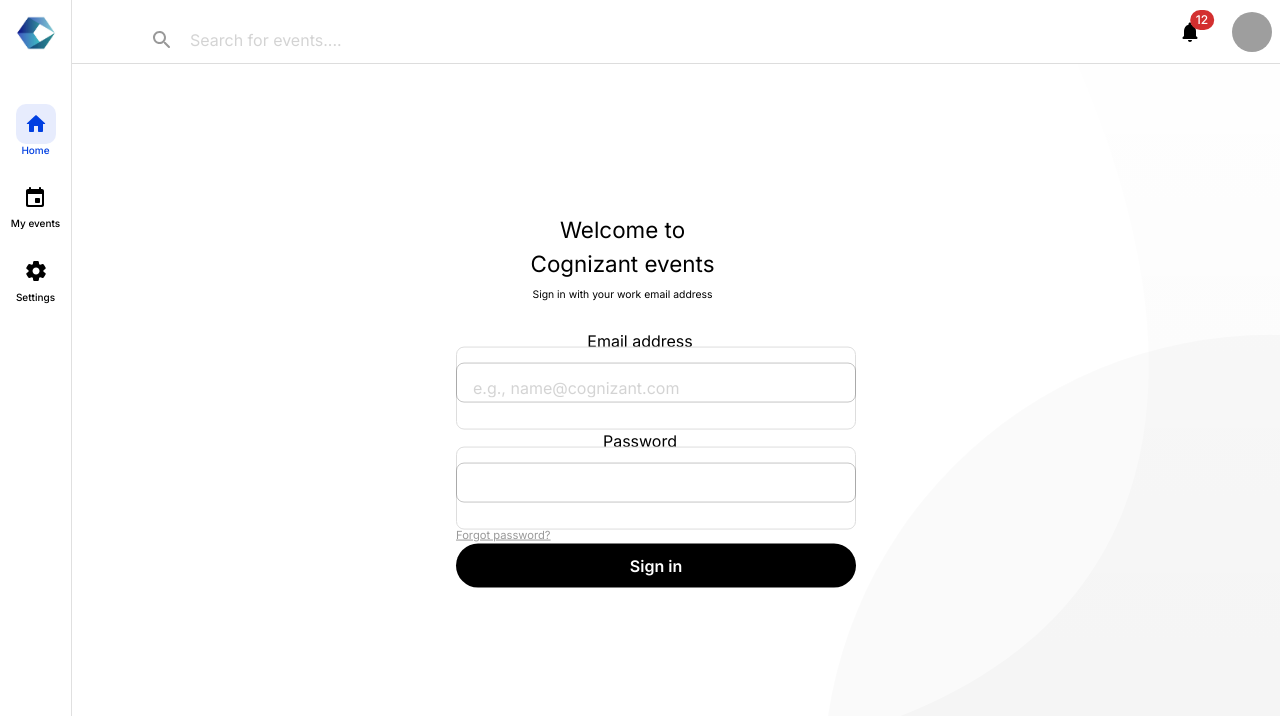
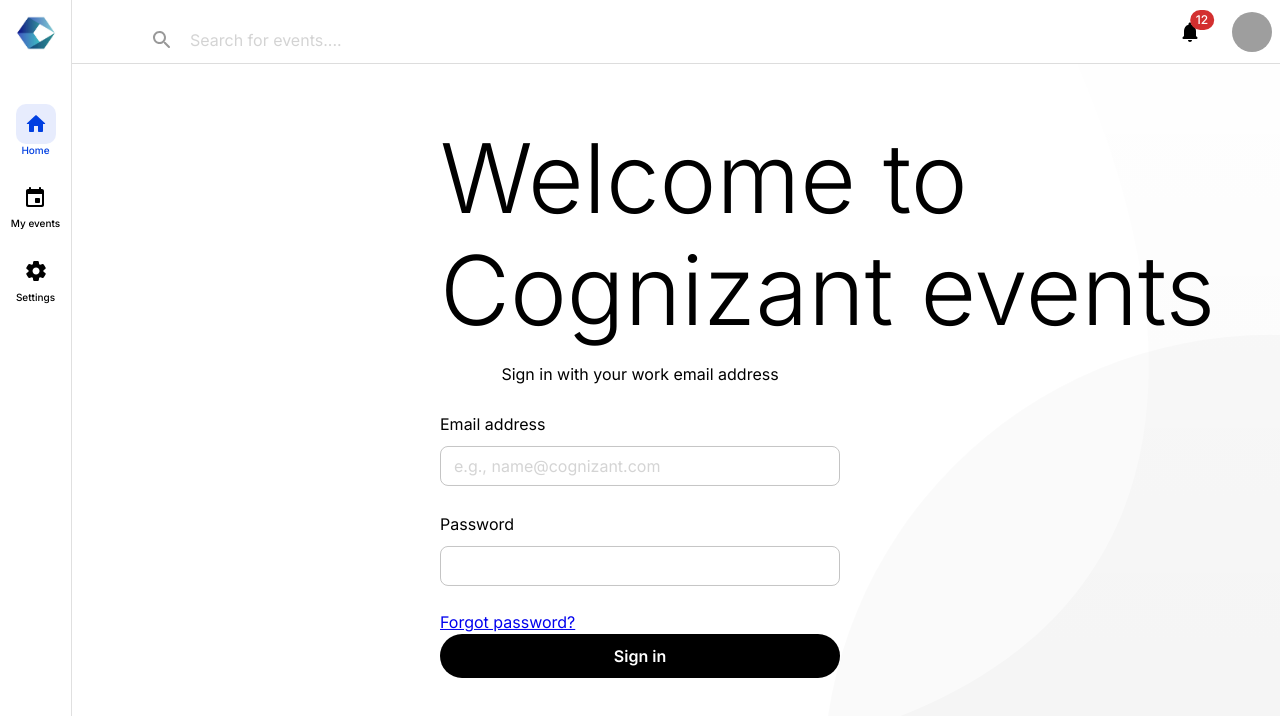
Before and after one commit to Warbreon/event-planner-fe, a React (Create React App) app: page /signin in a window 1280 px wide. Shown: the top 716 px of the page. Built offline with nearby package versions, Linux system fonts and the light colour scheme; grey boxes are pictures that could not be loaded.

Commit message:
Create reusable header component and add it to the sign in pages

```diff
--- a/src/components/forms/login/Login.css
+++ /dev/null
@@ -1,54 +0,0 @@
-
-.welcome-message-bottom {
-    display: block;
-}
-
-#directions {
-    position: relative;
-    font-size: 0.65rem;
-    font-weight: 400;
-    margin-top: 0.5rem;
-    margin-bottom: 1.5rem;
-    margin-left: -35px;
-}
-
-.label-left {
-    text-align: left;
-    font-weight: 400;
-}
-
-#email,
-#password {
-    width: 106%;
-    height: 3rem;
-    background: #ffffff;
-    border: 1px solid #dddddd;
-    border-radius: 8px;
-    font-family: 'Inter';
-    margin-top: 10px;
-    padding-left: 1rem;
-}
-
-.forgot-password {
-    font-size: 0.7em;
-    color: #999999;
-    text-decoration: underline;
-    display: flex;
-    flex-direction: column;
-    text-align: left;
-}
-
-#welcomeMessage {
-    font-size: 1.4rem;
-    margin-left: -35px;
-}
-
-#loginForm {
-    position: fixed;
-    max-width: 400px;
-    top: 50%;
-    left: 50%;
-    transform: translate(-50%, -50%);
-    padding: 16px;
-    text-align: center;
-}
--- /dev/null
+++ b/src/components/forms/login/Login.module.css
@@ -0,0 +1,11 @@
+.coznizantEvents {
+	display: block;
+}
+
+.loginForm {
+	position: fixed;
+	max-width: 400px;
+	top: 50%;
+	left: 50%;
+	transform: translate(-50%, -50%);
+}
--- a/src/components/forms/login/Login.tsx
+++ b/src/components/forms/login/Login.tsx
@@ -1,24 +1,20 @@
-import React from 'react';
 import { Box, Typography } from '@mui/material';
 import LoginViewModel from './LoginViewModel';
 import FormikTextField from '../elements/FormikTextField';
-import './Login.css';
+import styles from './Login.module.css';
 import GenericButton from '../../buttons/login-password-change/ButtonComponent';
 
 import { emailPasswordSchema } from '../../../utils/schemas/emailPasswordSchema';
 import Form from '../Form';
+import PageHeader from '../../headers/page-headers/PageHeader';
 
 const Login = () => {
 	const viewModel = LoginViewModel();
 
 	return (
-		<Box id='loginForm'>
-			<Typography variant='body1' id='welcomeMessage'>
-				Welcome to <span className='welcome-message-bottom'>Cognizant events</span>
-			</Typography>
-			<Typography id='directions' variant='body2'>
-				Sign in with your work email address
-			</Typography>
+		<Box className={styles.loginForm}>
+			<PageHeader variant = 'center' text='Welcome to'/>
+			<PageHeader variant = 'center' text='Cognizant events' subheader='Sign in with your work email address'/>
 			<Form
 				initialValues={{ email: '', password: '' }}
 				validationSchema={emailPasswordSchema}
@@ -31,15 +27,27 @@
 					title='Email address'
 					name='email'
 					placeholder='e.g., name@cognizant.com'
-					type='text'
-					titleClassName={'label-left'}
+					type='email'
+					textFieldClassName={styles.textInput}
 				/>
 
-				<FormikTextField id='password' title='Password' name='password' type='password' titleClassName={'label-left'} />
+				<FormikTextField
+					id='password'
+					title='Password'
+					name='password'
+					type='password'
+					textFieldClassName={styles.textInput}
+				/>
+
+
 				<a href='/signin/forgotpassword' className='forgot-password' onClick={viewModel.handleForgotPasswordClick}>
 					Forgot password?
 				</a>
-				<GenericButton title='Sign in'/>
+
+				<div>
+					<GenericButton title='Sign in'/>
+				</div>
+
 			</Form>
 		</Box>
 	);
--- /dev/null
+++ b/src/components/headers/page-headers/PageHeader.module.css
@@ -0,0 +1,20 @@
+.headerWrapper {
+	width: 400px;
+}
+
+.headerTitleCentered,
+.subHeaderCentered {
+	white-space: nowrap;
+	text-align: center;
+}
+
+.headerTitleLeft,
+.subHeaderLeft {
+	white-space: nowrap;
+	text-align: left;
+}
+
+.subHeaderCentered,
+.subHeaderLeft {
+	padding-top: 1rem;
+}
--- /dev/null
+++ b/src/components/headers/page-headers/PageHeader.tsx
@@ -0,0 +1,40 @@
+import { FC } from 'react';
+import { Typography } from '@mui/material';
+import styles from './PageHeader.module.css';
+
+interface HeaderProps {
+	text: string;
+	variant?: string;
+	subheader?: string;
+}
+
+const PageHeader: FC<HeaderProps> = ({ text, variant, subheader }) => {
+	let headerClassName = '';
+	let subHeaderClassName = '';
+
+	switch (variant) {
+		case 'center':
+			headerClassName = styles.headerTitleCentered;
+			subHeaderClassName = styles.subHeaderCentered;
+			break;
+		default:
+			headerClassName = styles.headerTitleLeft;
+			subHeaderClassName = styles.subHeaderLeft;
+			break;
+	}
+
+	return (
+		<header className={styles.headerWrapper}>
+			<Typography variant='h1' className={headerClassName}>
+				{text}
+			</Typography>
+			{!!subheader && (
+				<Typography variant='body1' className={subHeaderClassName}>
+					{subheader}
+				</Typography>
+			)}
+		</header>
+	);
+};
+
+export default PageHeader;
--- a/src/pages/password-reset/create-new-password/PasswordReset.tsx
+++ b/src/pages/password-reset/create-new-password/PasswordReset.tsx
@@ -5,15 +5,15 @@
 import FormikTextField from '../../../components/forms/elements/FormikTextField';
 import { passwordResetSchema } from '../../../utils/schemas/passwordReset';
 import styles from './PasswordReset.module.css';
+import { Typography } from '@mui/material';
+import PageHeader from '../../../components/headers/page-headers/PageHeader';
 
 const PasswordReset = () => {
 	const { onSubmit } = PasswordResetVM();
 
 	return (
 		<section className={styles.resetPasswordSection}>
-			<header className={styles.resetPasswordHeader}>
-				<p className={styles.headerTitle}>Reset your password</p>
-			</header>
+			<PageHeader variant = 'center' text='Reset your password'/>
 			<Form
 				initialValues={{ newPassword: '', confirmNewPassword: '' }}
 				onSubmit={onSubmit}
--- a/src/pages/password-reset/forgot-password/ForgotPassword.tsx
+++ b/src/pages/password-reset/forgot-password/ForgotPassword.tsx
@@ -4,6 +4,7 @@
 import Form from '../../../components/forms/Form';
 import FormikTextField from '../../../components/forms/elements/FormikTextField';
 import styles from './ForgotPassword.module.css';
+import PageHeader from '../../../components/headers/page-headers/PageHeader';
 
 const ForgotPassword = () => {
 	const onSubmit = () => {
@@ -11,10 +12,7 @@
 	};
 	return (
 		<section className={styles.forgotPasswordSection}>
-			<header>
-				<p className={styles.forgotPasswordHeaderTitle}>Forgot password?</p>
-				<p className={styles.forgotPasswordHeaderText}>Enter your work email address</p>
-			</header>
+			<PageHeader variant = 'center' text='Reset your password' subheader='Enter your work email address'/>
 			<Form initialValues={{ email: '' }} onSubmit={onSubmit} validationSchema={forgotPasswordSchema}>
 				<FormikTextField
 					name='email'
--- a/src/pages/sign-in/SignIn.tsx
+++ b/src/pages/sign-in/SignIn.tsx
@@ -1,10 +1,9 @@
-import React from 'react';
 import Login from '../../components/forms/login/Login';
-import './SignIn.css';
+import styles from './SignIn.module.css';
 
 const SignIn = () => {
     return (
-        <div className='background'>
+        <div className={styles.background}>
             <Login/>
         </div>
     );
```
Also changed, not shown: src/pages/sign-in/SignIn.module.css (renamed from src/pages/sign-in/SignIn.css).
